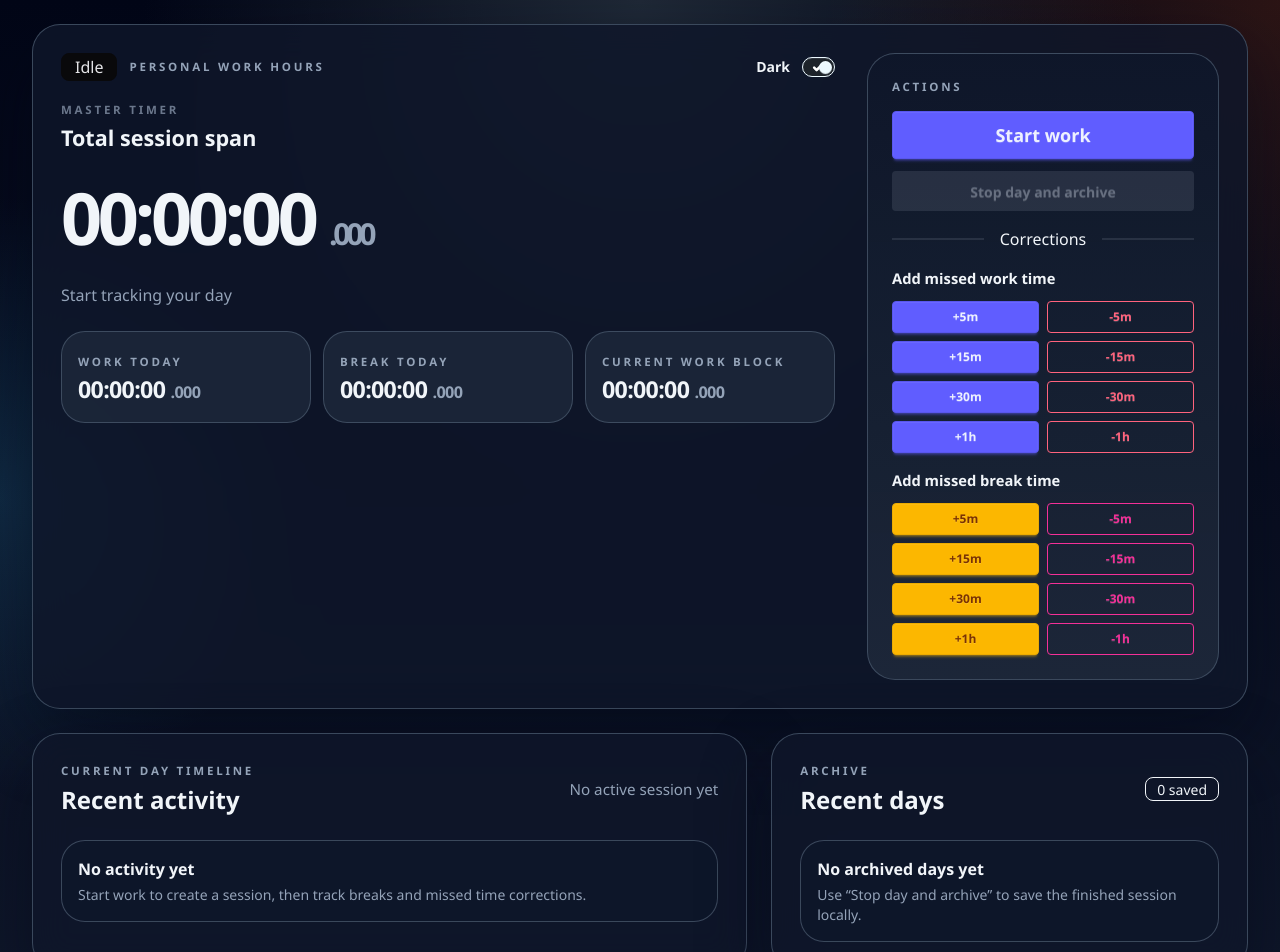
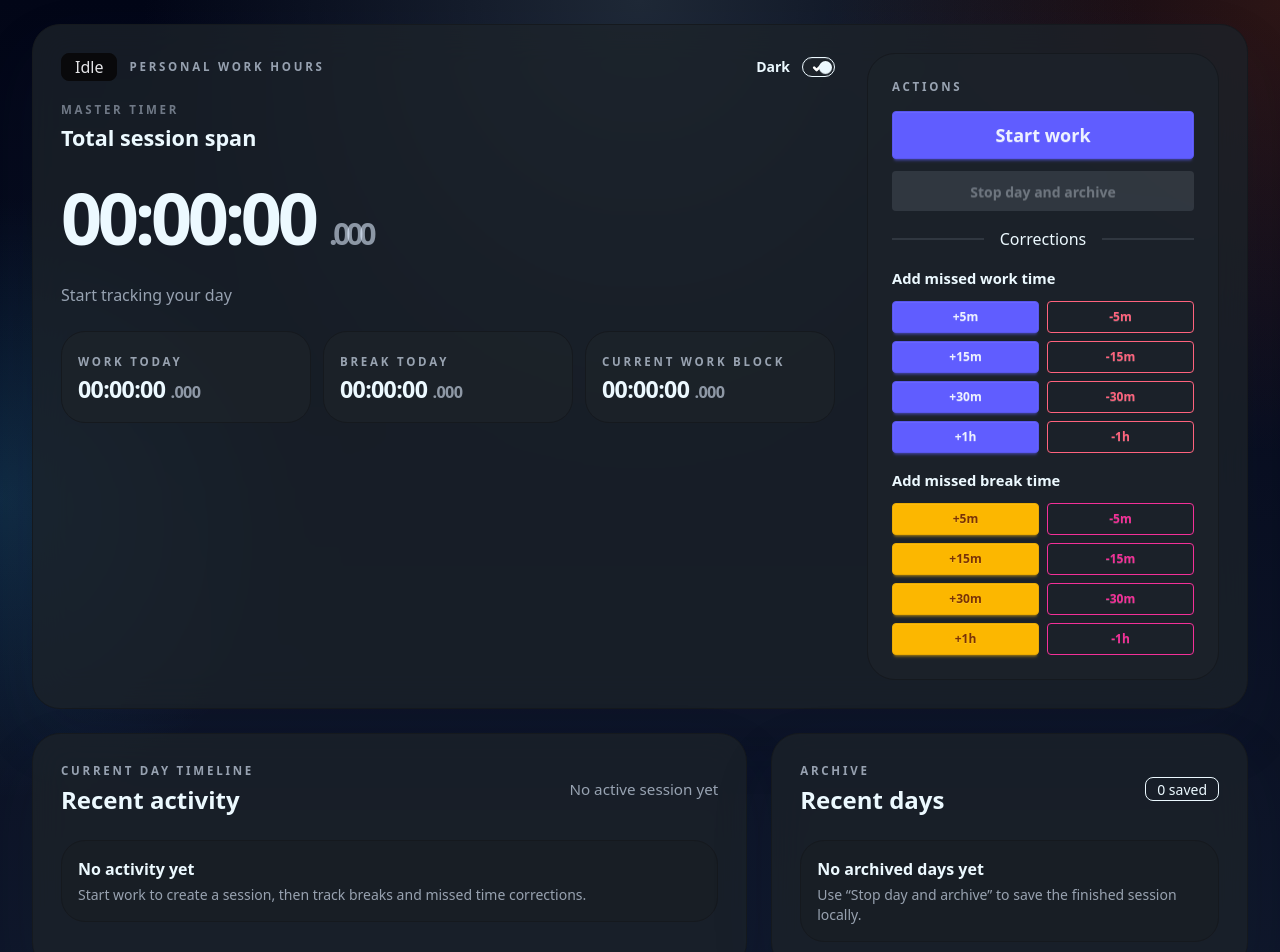
Before and after one commit to VincentQDo/work-tracker, a SvelteKit app: page / in a window 1280 px wide. Shown: the top 952 px of the page. Built offline with nearby package versions, Linux system fonts and the light colour scheme.

Commit message:
Update styling to no longer use custom css

```diff
--- a/src/lib/components/ArchiveMetric.svelte
+++ b/src/lib/components/ArchiveMetric.svelte
@@ -10,10 +10,10 @@
 	} = $props();
 </script>
 
-<div class="metric-surface">
-	<p class="text-[color:var(--app-muted)]">{label}</p>
-	<p class="mt-1 font-bold text-[color:var(--app-ink)]">
+<div class="rounded-2xl border border-base-300 bg-base-100/80 p-3">
+	<p class="text-base-content/60">{label}</p>
+	<p class="mt-1 font-bold text-base-content">
 		{clock}
-		<span class="text-[0.7em] text-[color:var(--app-muted)]">.{milliseconds}</span>
+		<span class="text-[0.7em] text-base-content/55">.{milliseconds}</span>
 	</p>
 </div>
--- a/src/lib/components/MetricCard.svelte
+++ b/src/lib/components/MetricCard.svelte
@@ -10,14 +10,12 @@
 	} = $props();
 </script>
 
-<div
-	class="rounded-3xl border border-[color:var(--surface-border)] bg-[color:var(--surface-soft)] p-4 text-[color:var(--app-ink)]"
->
-	<span class="text-[0.72rem] font-bold tracking-[0.24em] text-[color:var(--app-muted)] uppercase">
+<div class="rounded-3xl border border-base-300 bg-base-100/80 p-4 text-base-content">
+	<span class="text-[0.72rem] font-bold tracking-[0.24em] text-base-content/60 uppercase">
 		{label}
 	</span>
-	<span class="block text-[1.45rem] font-bold tracking-[-0.03em] text-[color:var(--app-ink)]">
+	<span class="block text-[1.45rem] font-bold tracking-[-0.03em] text-base-content">
 		{clock}
-		<span class="text-[0.7em] text-[color:var(--app-muted)]">.{milliseconds}</span>
+		<span class="text-[0.7em] text-base-content/55">.{milliseconds}</span>
 	</span>
 </div>
--- a/src/lib/components/PanelSection.svelte
+++ b/src/lib/components/PanelSection.svelte
@@ -16,18 +16,20 @@
 	} = $props();
 </script>
 
-<section class="panel-surface panel-pad">
+<section
+	class="rounded-[1.75rem] border border-base-300 bg-base-100/75 p-6 shadow-[0_28px_70px_rgba(48,61,99,0.08)] backdrop-blur-[18px] sm:p-7"
+>
 	<div class="flex items-center justify-between gap-4">
 		<div>
-			<p class="text-[0.72rem] font-bold tracking-[0.24em] text-[color:var(--app-muted)] uppercase">
+			<p class="text-[0.72rem] font-bold tracking-[0.24em] text-base-content/60 uppercase">
 				{eyebrow}
 			</p>
-			<h2 class="mt-1 text-2xl font-bold text-[color:var(--app-ink)]">{title}</h2>
+			<h2 class="mt-1 text-2xl font-bold text-base-content">{title}</h2>
 		</div>
 		{#if badgeText}
 			<span class="badge badge-outline">{badgeText}</span>
 		{:else if meta}
-			<p class="text-[0.95rem] text-[color:var(--app-muted)]">{meta}</p>
+			<p class="text-[0.95rem] text-base-content/60">{meta}</p>
 		{/if}
 	</div>
 
--- a/src/routes/+page.svelte
+++ b/src/routes/+page.svelte
@@ -534,9 +534,19 @@
 	/>
 </svelte:head>
 
-<div class="page-shell" data-theme={theme}>
-	<div class="mx-auto flex min-h-screen w-full max-w-7xl flex-col gap-6 px-4 py-6 sm:px-6 lg:px-8">
-		<section class="panel-surface panel-pad">
+<div
+	class={`min-h-screen ${theme === 'dark' ? 'bg-[radial-gradient(circle_at_top,_rgb(31,41,55),_transparent_42%),linear-gradient(180deg,_rgb(2,6,23),_rgb(15,23,42))]' : 'bg-[radial-gradient(circle_at_top,_rgb(250,245,255),_transparent_36%),linear-gradient(180deg,_rgb(255,251,245),_rgb(243,246,255))]'}`}
+	data-theme={theme}
+>
+	<div
+		class={`min-h-screen ${theme === 'dark' ? 'bg-[radial-gradient(circle_at_top_right,_rgb(234_88_12_/_0.18),_transparent_28%),radial-gradient(circle_at_left_center,_rgb(56_189_248_/_0.16),_transparent_22%)]' : 'bg-[radial-gradient(circle_at_top_right,_rgb(255_214_170_/_0.4),_transparent_28%),radial-gradient(circle_at_left_center,_rgb(184_212_255_/_0.35),_transparent_22%)]'}`}
+	>
+		<div
+			class="mx-auto flex min-h-screen w-full max-w-7xl flex-col gap-6 px-4 py-6 sm:px-6 lg:px-8"
+		>
+			<section
+				class="rounded-[1.75rem] border border-base-300 bg-base-100/75 p-6 shadow-[0_28px_70px_rgba(48,61,99,0.08)] backdrop-blur-[18px] sm:p-7"
+			>
 				<div class="flex flex-col gap-8 lg:flex-row lg:items-stretch">
 					<div class="flex-1">
 						<div class="flex flex-wrap items-center justify-between gap-3">
@@ -545,13 +555,13 @@
 									>{statusLabel(session.mode)}</span
 								>
 								<span
-								class="text-[0.72rem] font-bold tracking-[0.24em] text-[color:var(--app-muted)] uppercase"
+									class="text-[0.72rem] font-bold tracking-[0.24em] text-base-content/60 uppercase"
 								>
 									Personal work hours
 								</span>
 							</div>
 							<div class="flex items-center gap-3">
-							<span class="text-sm font-semibold text-[color:var(--app-ink)]">
+								<span class="text-sm font-semibold text-base-content">
 									{theme === 'dark' ? 'Dark' : 'Light'}
 								</span>
 								<input
@@ -567,22 +577,22 @@
 
 						<div class="mt-5">
 							<p
-							class="text-[0.72rem] font-bold tracking-[0.24em] text-[color:var(--app-muted)] uppercase opacity-70"
+								class="text-[0.72rem] font-bold tracking-[0.24em] text-base-content/60 uppercase opacity-70"
 							>
 								Master Timer
 							</p>
-						<p class="mt-1 text-[clamp(1rem,2vw,1.35rem)] font-bold text-[color:var(--app-ink)]">
+							<p class="mt-1 text-[clamp(1rem,2vw,1.35rem)] font-bold text-base-content">
 								Total session span
 							</p>
 							<h1
-							class="mt-2 text-[clamp(2.75rem,6vw,4.5rem)] font-bold tracking-[-0.06em] text-[color:var(--app-ink)]"
+								class="mt-2 text-[clamp(2.75rem,6vw,4.5rem)] font-bold tracking-[-0.06em] text-base-content"
 							>
 								{formatDuration(totals.spanMs).clock}
-							<span class="text-[0.42em] font-semibold text-[color:var(--app-muted)]">
+								<span class="text-[0.42em] font-semibold text-base-content/55">
 									.{formatDuration(totals.spanMs).milliseconds}
 								</span>
 							</h1>
-						<p class="mt-3 max-w-[36rem] text-base text-[color:var(--app-muted)]">{actionLabel}</p>
+							<p class="mt-3 max-w-[36rem] text-base text-base-content/60">{actionLabel}</p>
 						</div>
 
 						<div class="mt-6 grid gap-3 sm:grid-cols-3">
@@ -604,15 +614,17 @@
 						</div>
 					</div>
 
-				<div class="action-surface p-5 text-[color:var(--app-ink)] sm:p-6 lg:w-[22rem]">
-					<p
-						class="text-[0.72rem] font-bold tracking-[0.24em] text-[color:var(--app-muted)] uppercase"
+					<div
+						class="w-full rounded-[1.75rem] border border-base-300 bg-base-100/85 p-5 sm:p-6 lg:w-[22rem]"
 					>
+						<p class="text-[0.72rem] font-bold tracking-[0.24em] text-base-content/60 uppercase">
 							Actions
 						</p>
 						<div class="mt-4 grid gap-3">
 							{#if session.mode === 'idle'}
-							<button class="btn w-full btn-lg btn-primary" on:click={startWork}>Start work</button>
+								<button class="btn w-full btn-lg btn-primary" on:click={startWork}
+									>Start work</button
+								>
 							{:else if session.mode === 'work'}
 								<button class="btn w-full btn-lg btn-warning" on:click={startBreak}
 									>Start break</button
@@ -624,7 +636,9 @@
 							<button
 								class="btn w-full btn-outline btn-error"
 								on:click={stopDay}
-							disabled={totals.workMs === 0 && totals.breakMs === 0 && session.events.length === 0}
+								disabled={totals.workMs === 0 &&
+									totals.breakMs === 0 &&
+									session.events.length === 0}
 							>
 								Stop day and archive
 							</button>
@@ -634,9 +648,7 @@
 
 						<div class="grid gap-4">
 							<div>
-							<p class="text-[0.92rem] font-semibold text-[color:var(--app-ink)]">
-								Add missed work time
-							</p>
+								<p class="text-[0.92rem] font-semibold text-base-content">Add missed work time</p>
 								<div class="mt-3 grid grid-cols-2 gap-2 sm:grid-cols-4 lg:grid-cols-2">
 									{#each correctionPresets as preset (preset.label)}
 										<button
@@ -656,9 +668,7 @@
 							</div>
 
 							<div>
-							<p class="text-[0.92rem] font-semibold text-[color:var(--app-ink)]">
-								Add missed break time
-							</p>
+								<p class="text-[0.92rem] font-semibold text-base-content">Add missed break time</p>
 								<div class="mt-3 grid grid-cols-2 gap-2 sm:grid-cols-4 lg:grid-cols-2">
 									{#each correctionPresets as preset (preset.label)}
 										<button
@@ -690,7 +700,7 @@
 						: 'No active session yet'}
 				>
 					{#if session.events.length > 0}
-					<ul class="activity-scroll mt-6 space-y-3">
+						<ul class="mt-6 max-h-[32.5rem] space-y-3 overflow-y-auto pr-1">
 							{#each session.events as event (event.id)}
 								<li class={eventTone(event)}>
 									<div
@@ -698,7 +708,7 @@
 									></div>
 									<div class="min-w-0 flex-1">
 										<div class="flex flex-wrap items-center justify-between gap-2">
-										<p class="font-semibold text-[color:var(--app-ink)]">{event.label}</p>
+											<p class="font-semibold text-base-content">{event.label}</p>
 											<div class="flex flex-wrap items-center gap-2">
 												{#if event.direction && event.target}
 													<span class={eventBadge(event)}>
@@ -706,11 +716,11 @@
 														{event.target}
 													</span>
 												{/if}
-											<span class="text-[color:var(--app-muted)]">{formatTime(event.at)}</span>
+												<span class="text-base-content/60">{formatTime(event.at)}</span>
 											</div>
 										</div>
 										{#if event.amountMs}
-										<p class="text-sm text-[color:var(--app-muted)]">
+											<p class="text-sm text-base-content/60">
 												Manual correction {event.direction === 'subtract'
 													? '-'
 													: '+'}{formatShortDuration(event.amountMs).slice(1)}
@@ -721,9 +731,9 @@
 							{/each}
 						</ul>
 					{:else}
-					<div class="soft-surface mt-6 p-4">
-						<p class="font-semibold text-[color:var(--app-ink)]">No activity yet</p>
-						<p class="mt-1 text-sm text-[color:var(--app-muted)]">
+						<div class="mt-6 rounded-3xl border border-base-300 bg-base-200/60 p-4">
+							<p class="font-semibold text-base-content">No activity yet</p>
+							<p class="mt-1 text-sm text-base-content/60">
 								Start work to create a session, then track breaks and missed time corrections.
 							</p>
 						</div>
@@ -734,13 +744,13 @@
 					{#if history.length > 0}
 						<div class="mt-6 space-y-3">
 							{#each history as entry (entry.id)}
-							<div class="soft-surface p-4">
+								<div class="rounded-3xl border border-base-300 bg-base-200/60 p-4">
 									<div class="flex items-start justify-between gap-3">
 										<div>
-										<p class="font-semibold text-[color:var(--app-ink)]">
+											<p class="font-semibold text-base-content">
 												{formatDate(entry.startedAt)}
 											</p>
-										<p class="text-[color:var(--app-muted)]">
+											<p class="text-base-content/60">
 												{formatTime(entry.startedAt)} to {formatTime(entry.endedAt)}
 											</p>
 										</div>
@@ -768,9 +778,9 @@
 							{/each}
 						</div>
 					{:else}
-					<div class="soft-surface mt-6 p-4">
-						<p class="font-semibold text-[color:var(--app-ink)]">No archived days yet</p>
-						<p class="mt-1 text-sm text-[color:var(--app-muted)]">
+						<div class="mt-6 rounded-3xl border border-base-300 bg-base-200/60 p-4">
+							<p class="font-semibold text-base-content">No archived days yet</p>
+							<p class="mt-1 text-sm text-base-content/60">
 								Use “Stop day and archive” to save the finished session locally.
 							</p>
 						</div>
@@ -779,3 +789,4 @@
 			</div>
 		</div>
 	</div>
+</div>
--- a/src/routes/layout.css
+++ b/src/routes/layout.css
@@ -2,103 +2,3 @@
 @plugin 'daisyui';
 @plugin '@tailwindcss/forms';
 @plugin '@tailwindcss/typography';
-
-:root {
-	color-scheme: light;
-	--app-ink: rgb(15 23 42);
-	--app-muted: rgb(71 85 105);
-	--surface-border: rgb(255 255 255 / 0.72);
-	--surface-panel: rgb(255 255 255 / 0.72);
-	--surface-soft: rgb(255 255 255 / 0.65);
-	--surface-muted: rgb(248 250 252 / 0.82);
-	--surface-metric: rgb(255 255 255 / 0.82);
-	--action-from: rgb(255 255 255 / 0.88);
-	--action-to: rgb(248 250 252 / 0.82);
-	font-family: 'Avenir Next', 'Segoe UI', 'Helvetica Neue', sans-serif;
-	background:
-		radial-gradient(circle at top, rgb(250 245 255), transparent 36%),
-		linear-gradient(180deg, rgb(255 251 245), rgb(243 246 255));
-}
-
-:root[data-theme='dark'] {
-	color-scheme: dark;
-	--app-ink: rgb(241 245 249);
-	--app-muted: rgb(148 163 184);
-	--surface-border: rgb(71 85 105 / 0.8);
-	--surface-panel: rgb(15 23 42 / 0.82);
-	--surface-soft: rgb(30 41 59 / 0.82);
-	--surface-muted: rgb(15 23 42 / 0.72);
-	--surface-metric: rgb(30 41 59 / 0.82);
-	--action-from: rgb(15 23 42 / 0.96);
-	--action-to: rgb(30 41 59 / 0.9);
-	background:
-		radial-gradient(circle at top, rgb(31 41 55), transparent 42%),
-		linear-gradient(180deg, rgb(2 6 23), rgb(15 23 42));
-}
-
-html,
-body {
-	min-height: 100vh;
-	color: var(--app-ink);
-	background: transparent;
-}
-
-.page-shell {
-	color: var(--app-ink);
-	background:
-		radial-gradient(circle at top right, rgb(255 214 170 / 0.4), transparent 28%),
-		radial-gradient(circle at left center, rgb(184 212 255 / 0.35), transparent 22%);
-}
-
-:root[data-theme='dark'] .page-shell {
-	background:
-		radial-gradient(circle at top right, rgb(234 88 12 / 0.18), transparent 28%),
-		radial-gradient(circle at left center, rgb(56 189 248 / 0.16), transparent 22%);
-}
-
-.panel-surface {
-	border: 1px solid var(--surface-border);
-	border-radius: 1.75rem;
-	background: var(--surface-panel);
-	box-shadow: 0 28px 70px rgb(48 61 99 / 0.08);
-	backdrop-filter: blur(18px);
-}
-
-:root[data-theme='dark'] .panel-surface {
-	box-shadow: 0 28px 70px rgb(2 6 23 / 0.45);
-}
-
-.panel-pad {
-	padding: 1.5rem;
-}
-
-.action-surface {
-	border: 1px solid var(--surface-border);
-	border-radius: 1.75rem;
-	background: linear-gradient(180deg, var(--action-from), var(--action-to));
-}
-
-.soft-surface {
-	border: 1px solid var(--surface-border);
-	border-radius: 1.5rem;
-	background: var(--surface-muted);
-}
-
-.metric-surface {
-	border: 1px solid var(--surface-border);
-	border-radius: 1rem;
-	padding: 0.75rem;
-	background: var(--surface-metric);
-}
-
-.activity-scroll {
-	max-height: 32.5rem;
-	overflow-y: auto;
-	padding-right: 0.35rem;
-}
-
-@media (min-width: 640px) {
-	.panel-pad {
-		padding: 1.75rem;
-	}
-}
```
Lines whose indentation alone changed are shown as unchanged.
